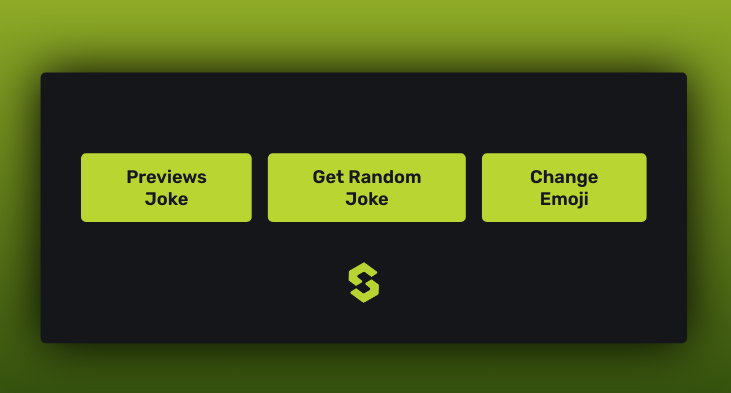
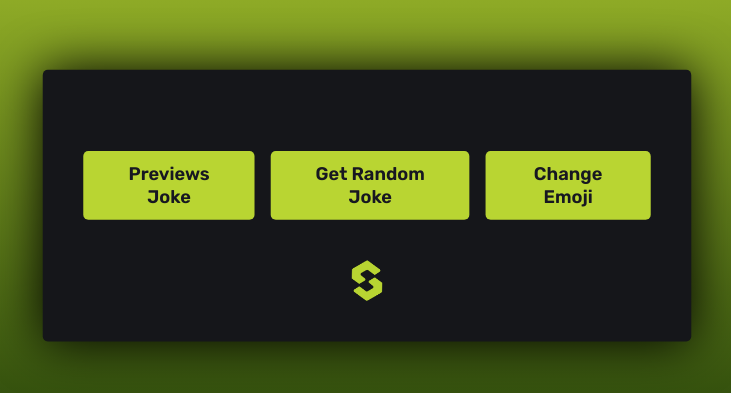
Before and after one commit to StanCosmin28/random-joke, a plain HTML site: page index.html in a window 1280 px wide. Shown: the part 191-584 px from the top of the page, 273-1004 px from the left. Drawn offline with Linux system fonts and the light colour scheme; no server answers.

Commit message:
fixed bugs for safari browser

```diff
--- a/index.html
+++ b/index.html
@@ -10,6 +10,7 @@
     <link rel="stylesheet" href="style.css" />
   </head>
   <body>
+    <div class="container">
       <div class="wrapper">
         <span style="color: white" class="fade" id="emoji"></span>
         <p id="joke"></p>
@@ -24,6 +25,7 @@
           </a>
         </div>
       </div>
+    </div>
     <script src="index.js"></script>
   </body>
 </html>
--- a/style.css
+++ b/style.css
@@ -14,23 +14,40 @@ body {
     rgba(185, 213, 50, 1) 100%
   );
 }
+.container {
+  width: 100vw;
+  height: 100vh;
+  display: flex;
+  flex-direction: column;
+  align-items: center;
+  justify-content: center;
+}
 .wrapper {
   width: 80vmin;
   padding: 40px 40px;
   background-color: #15161a;
-  position: absolute;
-  transform: translate(-50%, -50%);
-  top: 50%;
-  left: 50%;
+  /* position: absolute; */
+  /* transform: translate(-50%, -50%); */
+  /* top: 50%; */
+  /* left: 50%; */
   border-radius: 5px;
   box-shadow: 0px 0px 50px rgb(0, 0, 0);
-  animation: box linear 4s infinite alternate;
+  animation: box1 linear 3s infinite alternate;
+  /* animation: box2 linear 4s infinite alternate; */
 }
-@keyframes box {
-  50% {
+@keyframes box1 {
+  0% {
     scale: 102%;
   }
+  100% {
+    transform: translateY(-10px);
+  }
 }
+/* @keyframes box2 {
+  50% {
+    transform: translateY(20px);
+  }
+} */
 span {
   display: block;
   text-align: center;
```
Lines whose indentation alone changed are shown as unchanged.
